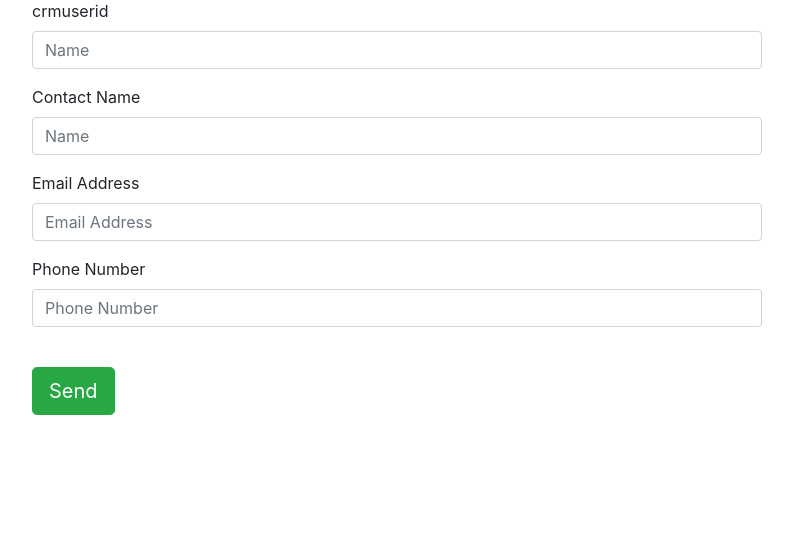
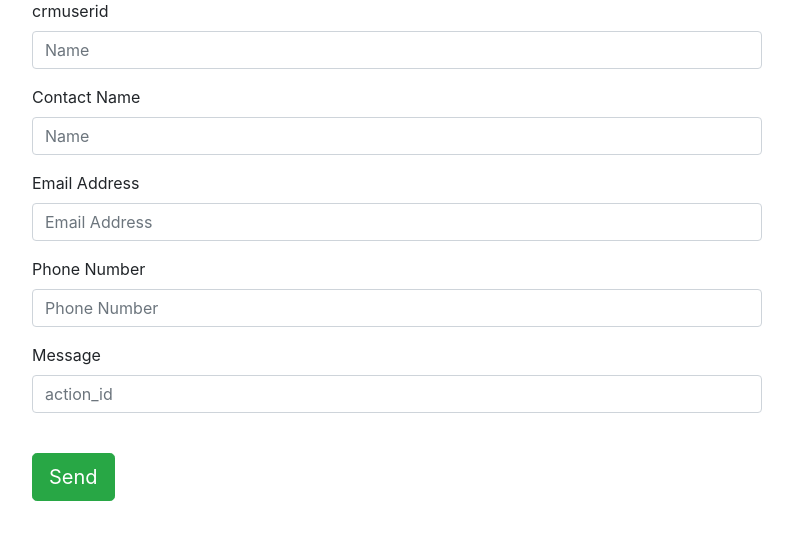
Before and after one commit to aviadm24/gcontacts, a Django app: page / in a window 1280 px wide. Shown: the part 128-668 px from the top of the page, without its empty margins (243-1036 px from the left). Run offline with Django 3.2, Linux system fonts and the light colour scheme; some libraries are stand-ins or nearby versions.

Commit message:
added action id

```diff
--- a/gcontacts/settings.py
+++ b/gcontacts/settings.py
@@ -160,9 +160,11 @@ if not ipaddress.startswith('172'):
     FN_CLIENT_ID = "37866652038-qh3b1ni3e1b5ad8n3beds83s7e1jt1fj.apps.googleusercontent.com"
     FN_CLIENT_SECRET = "kds92jr8z4Esb92VImChdTih"
     AUTHORIZATION_SCOPE = 'openid email profile https://www.googleapis.com/auth/contacts https://www.googleapis.com/auth/drive.file'
+    ACTION_URL = "http://localhost:8000/action_check"
 else:
     FN_AUTH_REDIRECT_URI = "https://www.pythoninhebrew.com/google/auth"
     FN_BASE_URI = "https://www.pythoninhebrew.com"
     FN_CLIENT_ID = "992071002901-0nh1snrfe60qep8crvegt833oksqlhvg.apps.googleusercontent.com"
     FN_CLIENT_SECRET = "8wKO2wWzfQ-j_wq0csr3_BdB"
     AUTHORIZATION_SCOPE = 'openid email profile https://www.googleapis.com/auth/contacts'
+    ACTION_URL = 'https://api.lavida.co.il:444/webhooks/google/jiswy7t5i9hdeghe4dehujkgfu839i9idej37gaa2hdia3u8'
--- a/main/static/js/add_contact.js
+++ b/main/static/js/add_contact.js
@@ -6,6 +6,7 @@
       var contact_name = $("input#contact_name").val();
       var email = $("input#email").val();
       var phone = $("input#phone").val();
+      var action_id = $("input#action_id").val();
 //      var user_name = user_name; // For Success/Failure Message
       // Check for white space in name for Success/Fail message
 //      if (user_name.indexOf(' ') >= 0) {
@@ -13,15 +14,17 @@
 //      }
       $this = $("#sendMessageButton");
       $this.prop("disabled", true); // Disable submit button until AJAX call is complete to prevent duplicate messages
-      console.log('crmuserid = '+crmuserid)
+      console.log('action_id = '+action_id)
       $.ajax({
         url: "/add_contact",
+//        url: "/action_check",
         type: "POST",
         data: {
           crmuserid: crmuserid,
           contact_name: contact_name,
           phone: phone,
-          email: email
+          email: email,
+          action_id: action_id
         },
         cache: false,
         success: function() {
@@ -43,7 +46,7 @@
           $('#success').html("<div class='alert alert-danger'>");
           $('#success > .alert-danger').html("<button type='button' class='close' data-dismiss='alert' aria-hidden='true'>&times;")
             .append("</button>");
-          $('#success > .alert-danger').append($("<strong>").text("Sorry " + firstName + ", it seems that my mail server is not responding. Please try again later!"));
+          $('#success > .alert-danger').append($("<strong>").text("Sorry " + contact_name + ", it seems that my mail server is not responding. Please try again later!"));
           $('#success > .alert-danger').append('</div>');
           //clear all fields
           $('#contactForm').trigger("reset");
--- a/main/templates/home/gcontacts.html
+++ b/main/templates/home/gcontacts.html
@@ -72,13 +72,13 @@
                   <p class="help-block text-danger"></p>
                 </div>
               </div>
-              <!--<div class="control-group">-->
-                <!--<div class="form-group floating-label-form-group controls">-->
-                  <!--<label>Message</label>-->
-                  <!--<textarea class="form-control" id="message" rows="5" placeholder="Message" required data-validation-required-message="Please enter a message."></textarea>-->
-                  <!--<p class="help-block text-danger"></p>-->
-                <!--</div>-->
-              <!--</div>-->
+              <div class="control-group">
+                <div class="form-group floating-label-form-group controls">
+                  <label>Message</label>
+                  <input class="form-control" id="action_id" type="tel" placeholder="action_id" required data-validation-required-message="Please enter your phone number.">
+                  <p class="help-block text-danger"></p>
+                </div>
+              </div>
               <br>
               <div id="success"></div>
               <div class="form-group">
--- a/main/urls.py
+++ b/main/urls.py
@@ -26,5 +26,6 @@ urlpatterns = [
     url(r'^add_contact$', views.add_contact, name='add_contact'),
     url(r'^privacy_policy$', views.privacy_policy, name='privacy_policy'),
     url(r'^send_mail$', views.send_mail, name='send_mail'),
+    url(r'^action_check$', views.action_check, name='action_check'),
 
 ]
--- a/main/views.py
+++ b/main/views.py
@@ -8,6 +8,8 @@ import googleapiclient.discovery
 from django.conf import settings
 from .models import User_tokens
 from django.contrib.sessions.backends.db import SessionStore
+import json
+import requests
 # about ssl in django
 # https://stackoverflow.com/questions/7610394/how-to-setup-ssl-on-a-local-django-server-to-test-a-facebook-app
 
@@ -92,48 +94,69 @@ def login(request):
 
 
 def google_auth_redirect(request):
-    req_state = request.GET.get('state')
-    # print('----------------------')
-    # print('req s_key: ', request.session['s_key'])
-    # print('----------------------')
-    # s_key = request.session['s_key']
-    # s = SessionStore(session_key=s_key)
-    #
-    # if req_state != s['auth_state']:
-    #     response = HttpResponse('no state key', code=401)
-    #     return response
-    session = OAuth2Session(CLIENT_ID, CLIENT_SECRET,
-                            scope=AUTHORIZATION_SCOPE,
-                            # state=s['auth_state'],
-                            state=req_state,
-                            redirect_uri=AUTH_REDIRECT_URI)
+    try:
+        req_state = request.GET.get('state')
+        # print('----------------------')
+        # print('req s_key: ', request.session['s_key'])
+        # print('----------------------')
+        # s_key = request.session['s_key']
+        # s = SessionStore(session_key=s_key)
+        #
+        # if req_state != s['auth_state']:
+        #     response = HttpResponse('no state key', code=401)
+        #     return response
+        session = OAuth2Session(CLIENT_ID, CLIENT_SECRET,
+                                scope=AUTHORIZATION_SCOPE,
+                                # state=s['auth_state'],
+                                state=req_state,
+                                redirect_uri=AUTH_REDIRECT_URI)
 
-    oauth2_tokens = session.fetch_access_token(
-        ACCESS_TOKEN_URI,
-        authorization_response=request.get_full_path())
-    # request.session[AUTH_TOKEN_KEY] = oauth2_tokens
-    s = SessionStore()
-    s['auth_tokens'] = oauth2_tokens
-    s.create()
-    s_key = s.session_key
+        oauth2_tokens = session.fetch_access_token(
+            ACCESS_TOKEN_URI,
+            authorization_response=request.get_full_path())
+        # request.session[AUTH_TOKEN_KEY] = oauth2_tokens
+        s = SessionStore()
+        s['auth_tokens'] = oauth2_tokens
+        s.create()
+        s_key = s.session_key
 
-    user_info = get_user_info(s_key)
-    print('user info: ', user_info['given_name'])
-    print('session: ', request.session.items())
-    # crmuserid = request.session["crmuserid"]
-    # print('crmuserid info: ', crmuserid)
+        user_info = get_user_info(s_key)
+        print('user info: ', user_info['given_name'])
+        print('session: ', request.session.items())
+        # crmuserid = request.session["crmuserid"]
+        # print('crmuserid info: ', crmuserid)
 
-    # crmuserid = request.COOKIES.get('crmuserid')
-    # print('crmuserid cookie: ', crmuserid)
-    with open('crmuserid.txt', 'r') as f:
-        crmuserid = f.read()
-        print('crmuserid in file: ', crmuserid)
-    user = User_tokens.objects.get(crmuserid=crmuserid)
-    user.name = user_info['given_name']
-    user.refresh_token = oauth2_tokens['refresh_token']
-    user.save()
+        # crmuserid = request.COOKIES.get('crmuserid')
+        # print('crmuserid cookie: ', crmuserid)
+        with open('crmuserid.txt', 'r') as f:
+            crmuserid = f.read()
+            print('crmuserid in file: ', crmuserid)
+        user = User_tokens.objects.get(crmuserid=crmuserid)
+        user.name = user_info['given_name']
+        user.refresh_token = oauth2_tokens['refresh_token']
+        action_id = user.state_key
+        user.save()
+        send_action_to_crm(action_id, 'true')
+    except Exception as e:
+        print(e)
+        with open('crmuserid.txt', 'r') as f:
+            crmuserid = f.read()
+        user = User_tokens.objects.get(crmuserid=crmuserid)
+        action_id = user.state_key
+        send_action_to_crm(action_id, 'false', e)
+    return redirect(BASE_URI, code=302)
 
-    return redirect(BASE_URI, code=302)
+
+def send_action_to_crm(action_id, action_success, err=''):
+    print('action check2: ', action_id)
+    data = {'action_id': action_id,
+            'action_success': action_success,
+            'err': err}
+    data_json = json.dumps(data)
+    payload = {'json_payload': data_json}
+    url = settings.ACTION_URL
+    # https: // stackoverflow.com / questions / 8634473 / sending - json - request -with-python
+    r = requests.post(url, data=data_json)
 
 
 # def build_people_api_v1(request):
@@ -169,10 +192,12 @@ def build_people_from_refresh(crmuserid):
 
 def google_contacts_app(request):
     crmuserid = request.GET.get('crmuserid')
+    action_id = request.GET.get('action_id')
     response = render(request, 'home/gcontacts.html')
     if crmuserid is not None:
         # user = User_tokens()
         user, created = User_tokens.objects.get_or_create(crmuserid=crmuserid)
+        user.state_key = action_id
         # user.crmuserid = crmuserid
         user.save()
         print('created: ', created)
@@ -189,24 +214,30 @@ def google_contacts_app(request):
 @csrf_exempt
 def add_contact(request):
     if request.method == 'POST':
+        action_id = request.POST.get('action_id')
+        print('action check: ', action_id)
         crmuserid = request.POST.get('crmuserid')
         contact_name = request.POST.get('contact_name')
         phone = request.POST.get('phone')
         email = request.POST.get('email')
-        # message = request.POST.get('message')
-        print('create contact function name: ', contact_name)
-        people_api = build_people_from_refresh(crmuserid)
-        # https: // stackoverflow.com / questions / 46948326 / creating - new - contact - google - people - api
-        # http: // www.fujiax.com / stackoverflow_ / questions / 57538504 / google - people - api - in -python - gives - error - invalid - json - payload - received - unknown
-        contact = people_api.people().createContact(
-            body={"names": [{"givenName": contact_name, "familyName": ""}],
-                  "emailAddresses": [{"value": email}],
-                  "phoneNumbers": [{"value": phone}]
-                  })
-        print('==============')
-        print(contact)
-        # "phoneNumbers": [{"phoneNumber": "0547573120"}]
-        contact.execute()
+        try:
+            print('create contact function name: ', contact_name)
+            people_api = build_people_from_refresh(crmuserid)
+            # https: // stackoverflow.com / questions / 46948326 / creating - new - contact - google - people - api
+            # http: // www.fujiax.com / stackoverflow_ / questions / 57538504 / google - people - api - in -python - gives - error - invalid - json - payload - received - unknown
+            contact = people_api.people().createContact(
+                body={"names": [{"givenName": contact_name, "familyName": ""}],
+                      "emailAddresses": [{"value": email}],
+                      "phoneNumbers": [{"value": phone}]
+                      })
+            print('==============')
+            # print(contact)
+            contact.execute()
+            send_action_to_crm(action_id, 'true')
+            # print('action check: ', action_id)
+        except Exception as e:
+            send_action_to_crm(action_id, 'false', e)
+
         return render(request, 'home/gcontacts.html', {'success': contact_name})
 
 
@@ -224,3 +255,16 @@ def send_mail(request):
         email = EmailMessage('sent from '+name, message + ' ' + str(phone), to=[email])
         email.send()
     return HttpResponse("")
+
+
+@csrf_exempt
+def action_check(request):
+    print(request)
+    if request.method == 'POST':
+        # print(json.loads(request.body))
+
+        action = json.loads(request.body.decode("utf-8"))
+        # action_success = request.POST.get('action_success')
+        err = request.POST.get('err')
+        print('action: {} - success: {}'.format(action['action_id'], action['action_success']))
+    return render(request, 'home/privacy_policy.html')
--- a/time.txt
+++ b/time.txt
@@ -1,2 +1,4 @@
 22\10\19
 15:55:14
+23\10\19
+17:19:43
```
